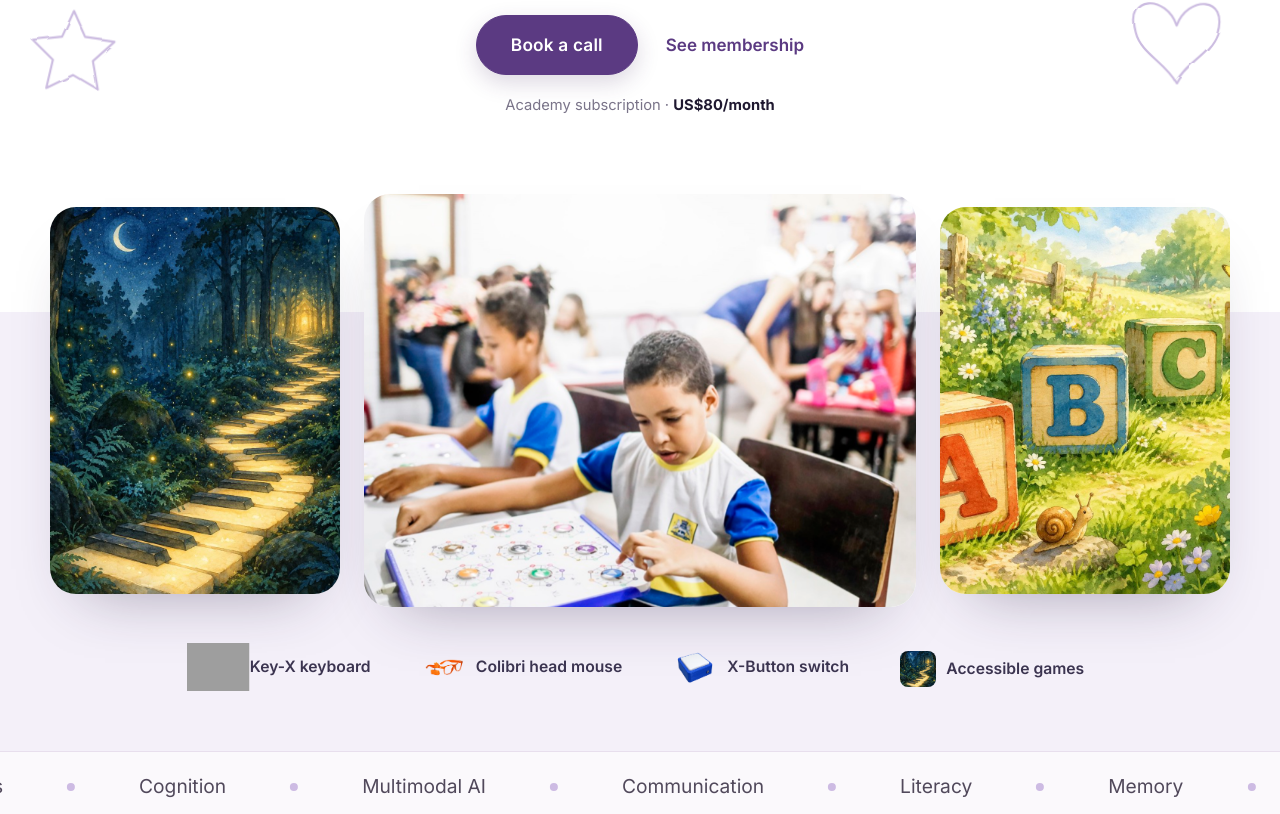
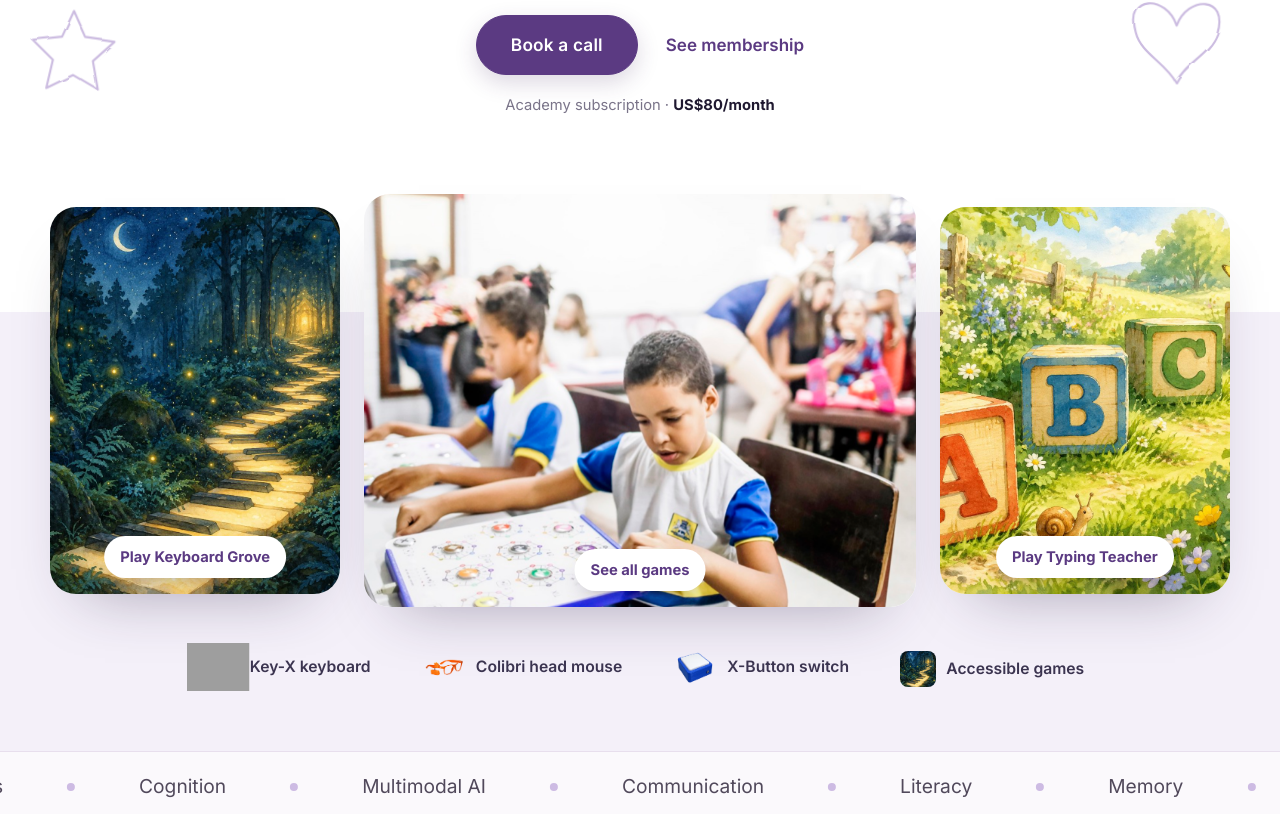
Before and after one commit to TaskinRe/Key2enable-Academia, a React (Vite) app: page / in a window 1280 px wide. Shown: the part 481-1295 px from the top of the page. Built offline with nearby package versions, Linux system fonts and the light colour scheme; no server answers; grey boxes are pictures that could not be loaded.

Commit message:
Add files via upload

```diff
--- a/src/App.jsx
+++ b/src/App.jsx
@@ -48,9 +48,9 @@ function Home({onContact}) {
         <p className="hero-clean-price">Academy subscription · <strong>US$80/month</strong></p>
       </div>
       <div className="hero-clean-trio">
-        <figure className="trio-side"><img src="/assets/hub-game-01.jpg" alt="Piano path, an Academy music game" width="600" height="600"/></figure>
-        <figure className="trio-main"><img src="/assets/lab-gallery/brazil.jpg" alt="A student using a Key-X assistive keyboard in a Key2Enable lab in Brazil" width="1000" height="666" fetchPriority="high"/></figure>
-        <figure className="trio-side"><img src="/assets/hub-game-05.jpg" alt="Alphabet garden, an Academy literacy game" width="600" height="600"/></figure>
+        <figure className="trio-side"><a href="https://taskinre.github.io/Games-for-Key2enable/keyboard-grove/" target="_blank" rel="noopener noreferrer"><img src="/assets/hub-game-01.jpg" alt="Play Keyboard Grove" width="600" height="600"/><span className="trio-play">Play Keyboard Grove</span></a></figure>
+        <figure className="trio-main"><a href="#Game"><img src="/assets/lab-gallery/brazil.jpg" alt="A student using a Key-X assistive keyboard in a Key2Enable lab in Brazil" width="1000" height="666" fetchPriority="high"/><span className="trio-play">See all games</span></a></figure>
+        <figure className="trio-side"><a href="https://taskinre.github.io/Games-for-Key2enable/game-05/" target="_blank" rel="noopener noreferrer"><img src="/assets/hub-game-05.jpg" alt="Play Typing Teacher" width="600" height="600"/><span className="trio-play">Play Typing Teacher</span></a></figure>
       </div>
       <ul className="wrap hero-clean-tech" aria-label="Assistive technology">
         <li><a href="#Products/Key-X"><img src="/assets/key-x.png" alt="" width="120" height="80"/>Key-X keyboard</a></li>
--- a/src/styles.css
+++ b/src/styles.css
@@ -1064,16 +1064,6 @@ p, li { line-height: 1.7; }
 
 :root { --k-yellow: #F5B72E; --k-yellow-soft: #FFF6DC; --k-yellow-line: #F7DE9A; }
 
-/* Become a member: warm yellow tone */
-.academy-pricing { background: linear-gradient(135deg, #FFF8E4 0%, #FFFDF5 50%, #FFF1C9 100%) !important; animation: none !important; color: var(--ink); }
-.academy-pricing .eyebrow { color: #8a5a00; }
-.price-card { border: 3px solid var(--k-yellow) !important; background: #fff !important; box-shadow: 0 24px 60px -28px #b07a0055 !important; }
-.price-card .pricing-amount strong { color: var(--k-plum); }
-.price-card li::marker { color: #c98a00; }
-.billing-switch button[aria-pressed="true"] { background: var(--k-yellow) !important; color: #2b2238 !important; }
-.included-card { background: #fff !important; border-color: var(--k-yellow-line) !important; }
-.included-card .status-chip.available { background: var(--k-yellow-soft); color: #7a4f00; border-color: var(--k-yellow-line); }
-
 /* Cinematic hero: full-bleed crossfading lab footage, plum light from the left */
 .home-masthead.home-cinema { min-height: min(94vh, 880px); background: #2b1d40; color: #fff; }
 @media (min-width: 861px) { .hero-show { position: absolute; inset: 0 !important; left: 0 !important; } }
@@ -1244,3 +1234,10 @@ html[data-motion="off"] .d-line .dd { stroke-dasharray: none; animation: none; }
 #Naqra { margin-block: clamp(80px, 10vw, 140px) !important; gap: clamp(32px, 6vw, 80px) !important; }
 .journey li + li { margin-top: clamp(28px, 4vw, 48px); }
 .hero-clean-tech { margin-top: 44px !important; }
+
+/* Hero images link to games */
+.hero-clean-trio a { position: relative; display: block; width: 100%; height: 100%; }
+.trio-play { position: absolute; left: 50%; bottom: 16px; translate: -50% 0; white-space: nowrap; background: #fff; color: #5B3A82; font-weight: 700; font-size: .92rem; padding: 9px 16px; border-radius: 100px; box-shadow: 0 10px 24px -12px #2b1d4088; transition: background .3s, color .3s, translate .3s; }
+.hero-clean-trio a:hover .trio-play, .hero-clean-trio a:focus-visible .trio-play { background: #5B3A82; color: #fff; translate: -50% -3px; }
+.hero-clean-trio a:focus-visible { outline: 3px solid #5B3A82; outline-offset: 4px; border-radius: 26px; }
+@media (max-width: 700px) { .trio-play { font-size: .7rem; padding: 6px 10px; bottom: 8px; } .trio-side .trio-play { display: none; } }
```
